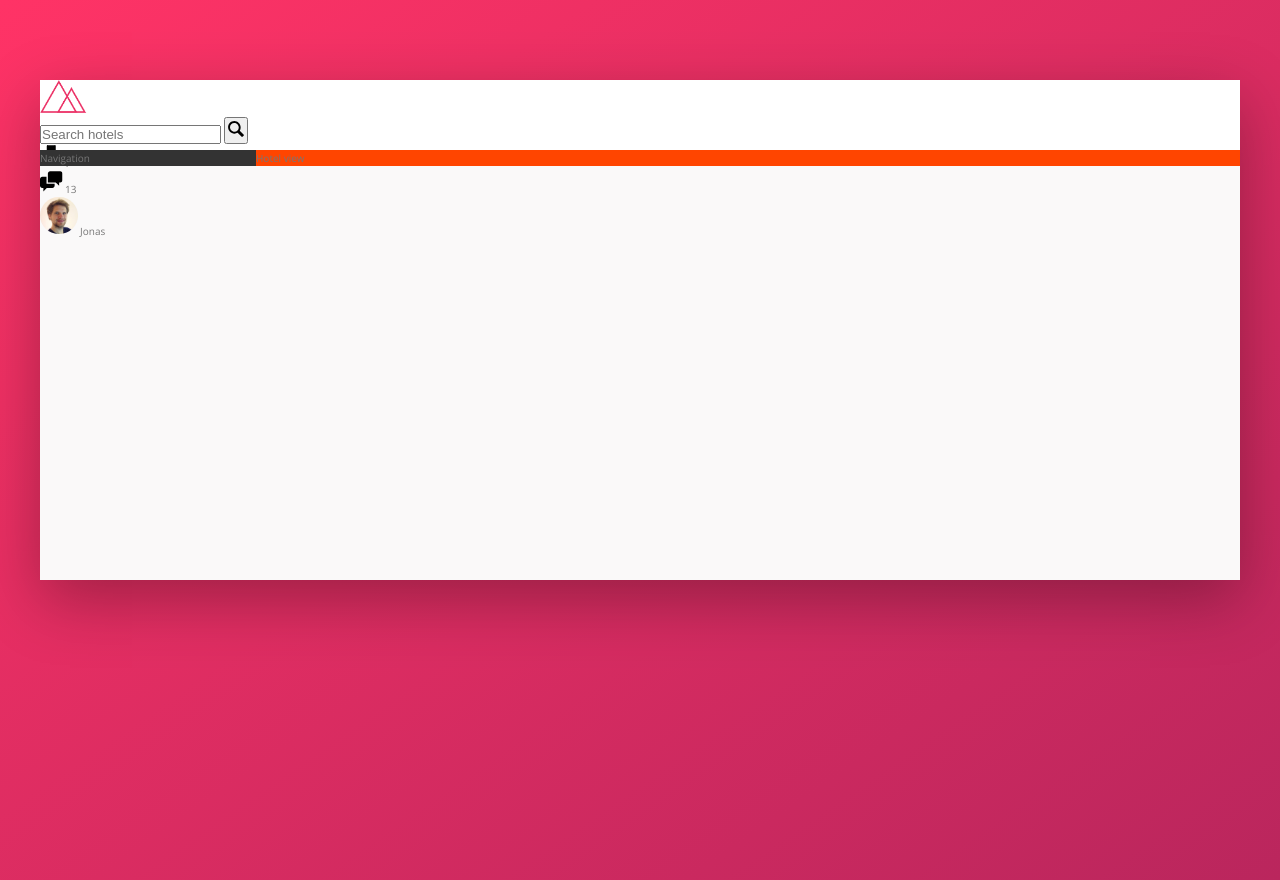
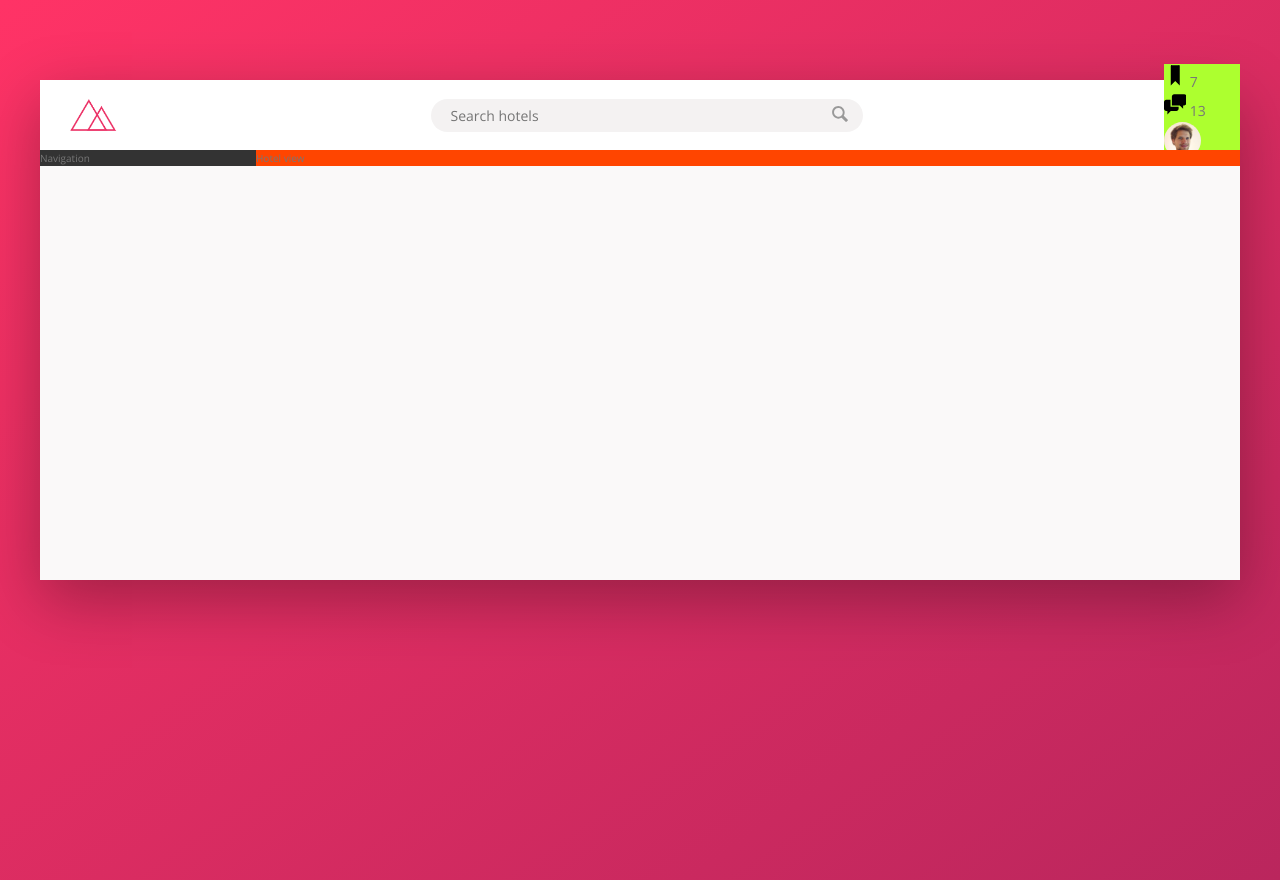
Before and after one commit to darylnauman/trillo, a website: page index.html in a window 1280 px wide. Drawn offline with nearby package versions, Linux system fonts and the light colour scheme.

Commit message:
worked on styling for search within header

```diff
--- a/sass/_components.scss
+++ b/sass/_components.scss
@@ -2,22 +2,64 @@
 // LOGO
 .logo {
   height: 3.25rem;
+  margin-left: 3rem;
 }
 
 ////////////////////////////////////
 // SEARCH
 .search {
+  flex: 0 0 40%;
+
+  display: flex;
+  align-items: center;
+  justify-content: center;
+
   &__input {
+    font-family: inherit;
+    font-size: inherit;
+    color: inherit;
+    background-color: var(--color-grey-light-2);
+    border: none;
+    padding: .7rem 2rem;
+    border-radius: 100px;
+    width: 90%;
+    transition: all .2s;
+    margin-right: -3.25rem;;
 
+    &::--webkit-input-placeholder {
+      font-weight: 100;
+      color: var(--color-grey-light-4);
+    }
+
+    &:focus {
+      outline: none;
+      width: 100%;
+      background-color: var(--color-grey-light-3) ;
+    }
+  }
+
+  &__input:focus + &__button {
+    background-color: var(--color-grey-light-3);
   }
 
   &__button {
+    border: none;
+    background-color: var(--color-grey-light-2);
+
+    &:focus {
+      outline: none;
+    }
+
+    &:active {
+      transform: translateY(2px);
+    }
 
   }
 
   &__icon {
     height: 2rem;
     width: 2rem;
+    fill: var(--color-grey-dark-3)
   }
 }
 
@@ -25,6 +67,8 @@
 // USER NAVIGATION
 
 .user-nav {
+  background-color: greenyellow;
+
   &__icon-box {
 
   }
--- a/sass/_layout.scss
+++ b/sass/_layout.scss
@@ -8,9 +8,13 @@
 }
 
 .header {
+  font-size: 1.4rem;
   height: 7rem;
   background-color: #fff;
   border-bottom: (--color-grey-light-2);
+  display: flex;
+  justify-content: space-between;
+  align-items: center;
 }
 
 .content {
```
Also changed, not shown: sass/main.css, 1 other file.
